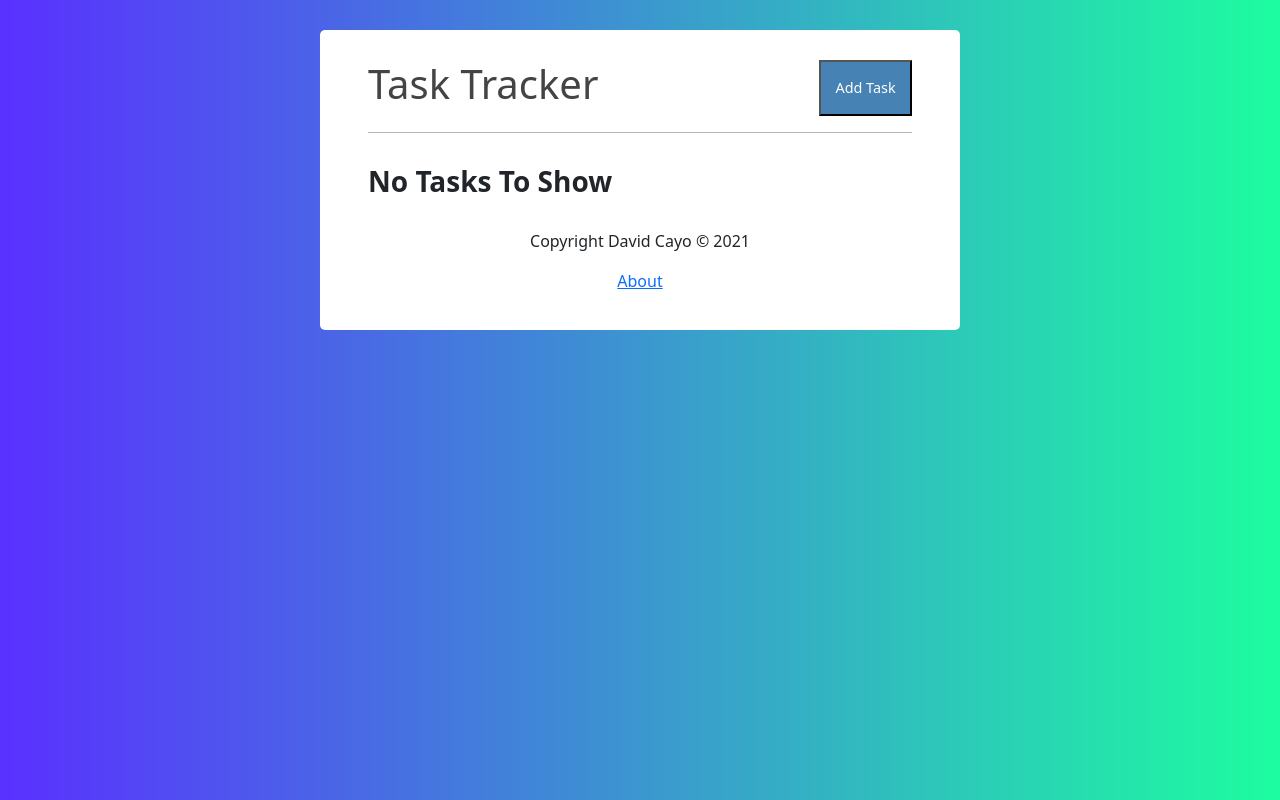
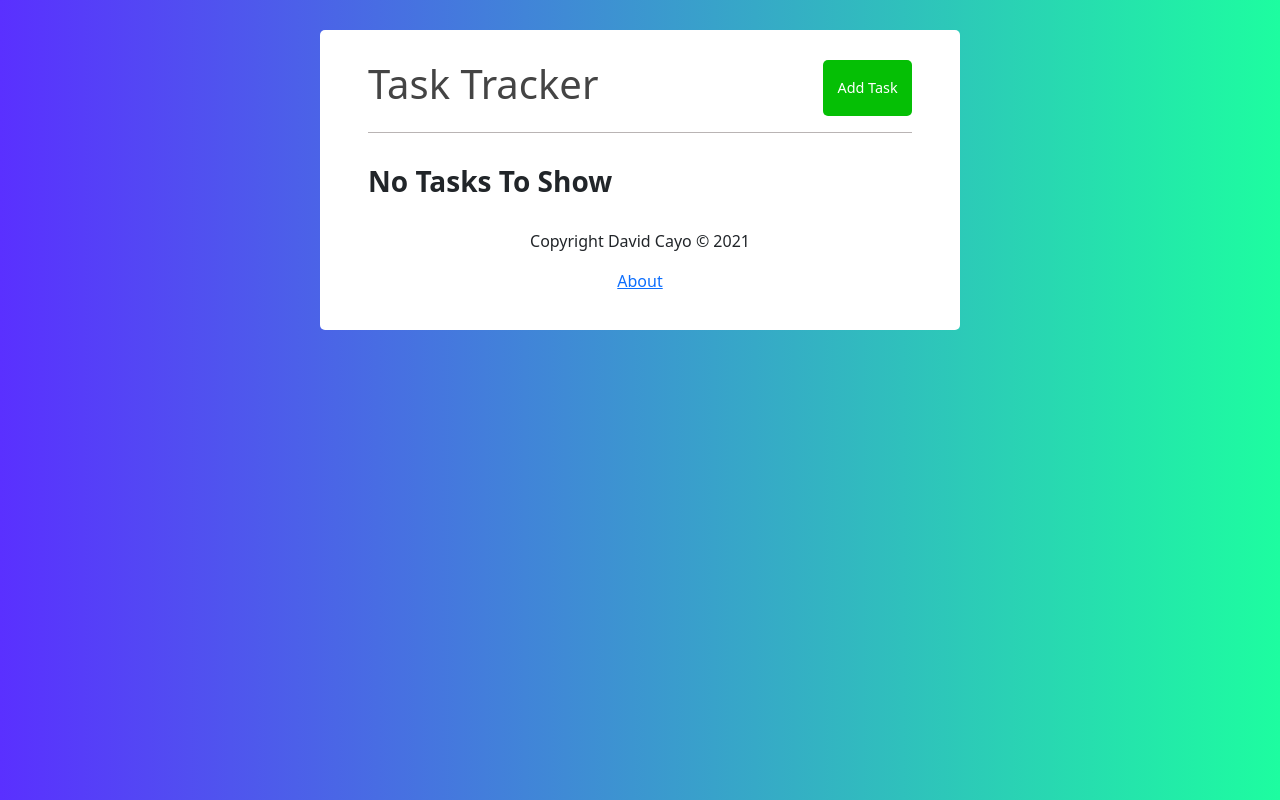
Before and after one commit to david-dc381/task-tracker, a React (Create React App) app: page / in a window 1280 px wide. Built offline with nearby package versions, Linux system fonts and the light colour scheme; no server answers.

Commit message:
Se cambio los estilos de el boton

```diff
--- a/src/components/Header.js
+++ b/src/components/Header.js
@@ -14,7 +14,7 @@ const Header = ({ title, onAdd , showAdd}) => {
         /* onAdd, lo usamos para mostrar el form de registro */
         <Button
           buttonOpenClose={onAdd}
-          className={showAdd ? "#fb2d2d" : "#05bf05"}
+          color={showAdd ? "#fb2d2d" : "#05bf05"}
           text={showAdd ? "Close" : "Add Task"}
         />
       )}
--- a/src/index.css
+++ b/src/index.css
@@ -51,9 +51,13 @@ code {
 }
 
 .btn-change {
+  display: inline-block;
   font-size: .9rem;
   padding: 0 1em;
   color: #fff;
+  border: none;
+  border-radius: 5px;
+  cursor: pointer;
 }
 
 /* .btn {
```
